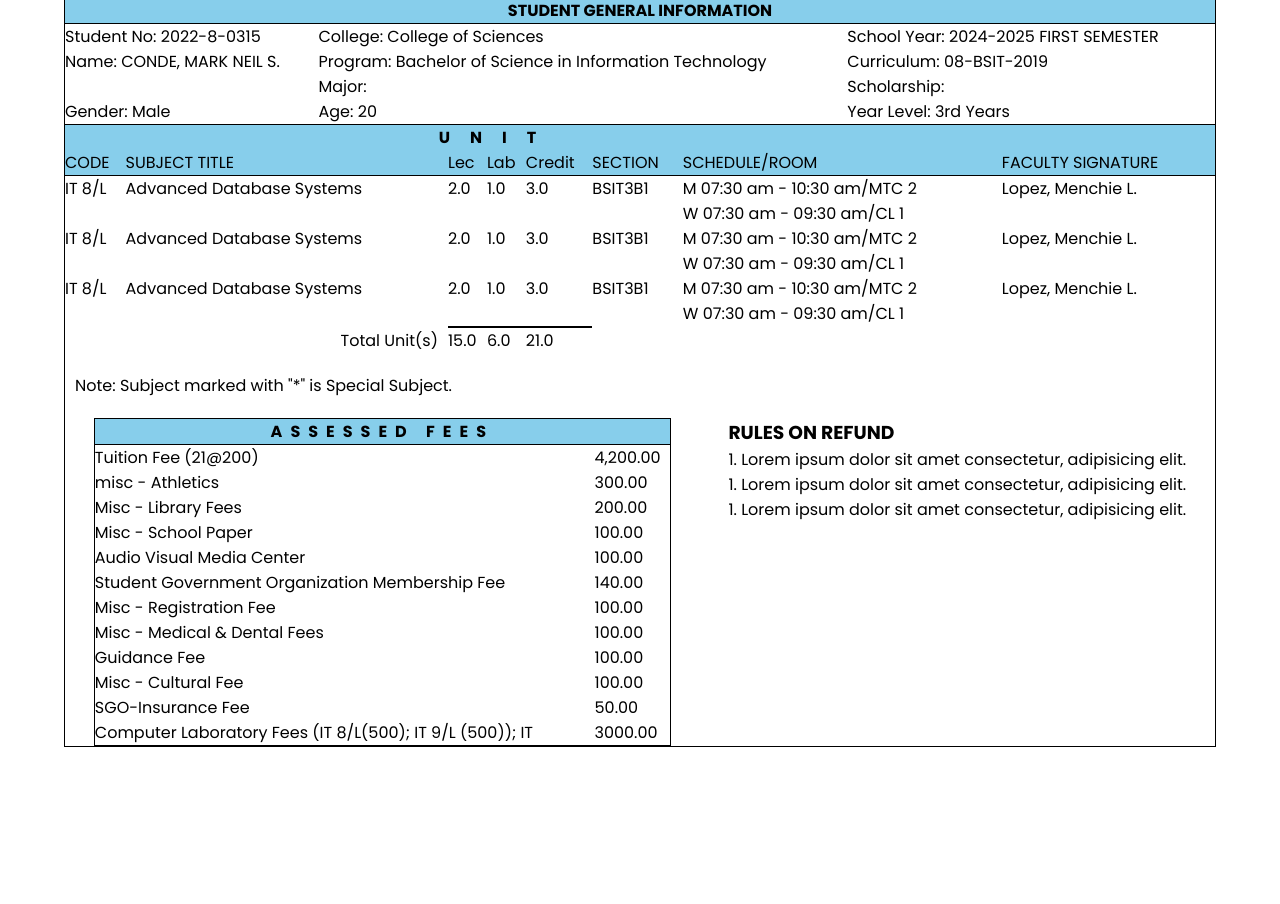
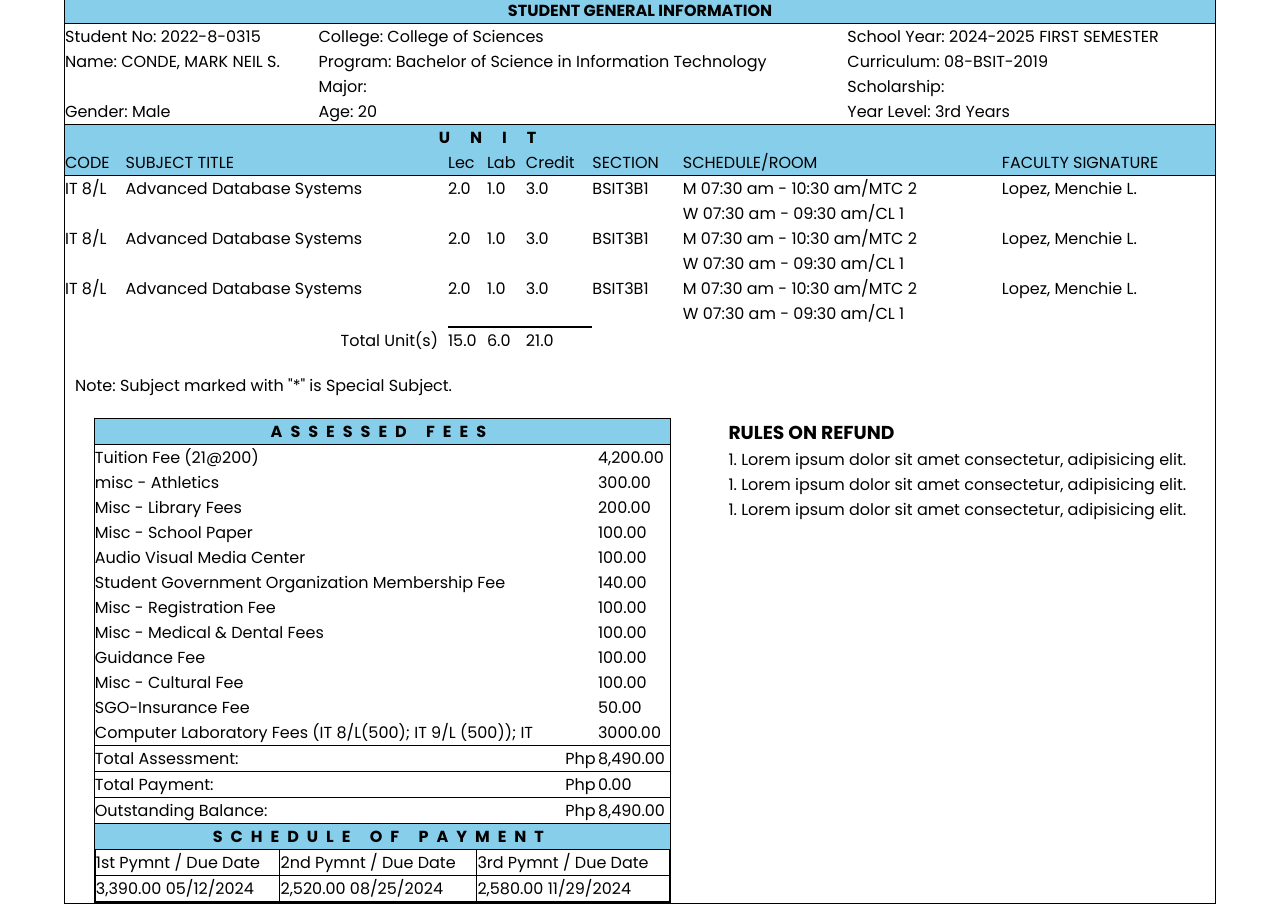
Before and after one commit to ZuLu29/COR, a plain HTML site: page index.html in a window 1280 px wide. Shown: the part 173-1077 px from the top of the page. Before the commit the page ends 920 px from the top, so only its background shows below. Drawn offline with Linux system fonts and the light colour scheme.

Commit message:
adding sop

```diff
--- a/index.html
+++ b/index.html
@@ -130,57 +130,99 @@
             <table class="table1">
               <tr>
                 <td>Tuition Fee (21@200)</td>
+                <td></td>
                 <td>4,200.00</td>
               </tr>
               <tr>
                 <td>misc - Athletics</td>
+                <td></td>
                 <td>300.00</td>
               </tr>
               <tr>
                 <td>Misc - Library Fees</td>
+                <td></td>
                 <td>200.00</td>
               </tr>
               <tr>
                 <td>Misc - School Paper</td>
+                <td></td>
                 <td>100.00</td>
               </tr>
               <tr>
                 <td>Audio Visual Media Center</td>
+                <td></td>
                 <td>100.00</td>
               </tr>
               <tr>
                 <td>Student Government Organization Membership Fee</td>
+                <td></td>
                 <td>140.00</td>
               </tr>
               <tr>
                 <td>Misc - Registration Fee</td>
+                <td></td>
                 <td>100.00</td>
               </tr>
               <tr>
                 <td>Misc - Medical & Dental Fees</td>
+                <td></td>
                 <td>100.00</tr>
                 <td></td>
               </tr>
 
               <tr>
                 <td>Guidance Fee</td>
+                <td></td>
                 <td>100.00</td>
               </tr>
               <tr>
                 <td>Misc - Cultural Fee</td>
+                <td></td>
                 <td>100.00</td>
               </tr>
               <tr>
                 <td>SGO-Insurance Fee</td>
+                <td></td>
                 <td>50.00</td>
               </tr>
               <tr>
                 <td>
                   Computer Laboratory Fees (IT 8/L(500); IT 9/L (500)); IT
                 </td>
+                <td></td>
                 <td>3000.00</td>
               </tr>
+              <tr class="top-bottom">
+                <td >Total Assessment:</td>
+                <td>Php</td>
+                <td>8,490.00</td>
+              </tr>
+              <tr class="bottom">
+                <td>Total Payment:</td>
+                <td>Php</td>
+                <td>0.00</td>
+              </tr>
+              <tr>
+                <td>Outstanding Balance:</td>
+                <td>Php</td>
+                <td>8,490.00</td>
+              </tr>
             </table>
+            <div class="sop">
+              <h4>SCHEDULE OF PAYMENT</h4>
+              <table>
+                <tr>
+                  <td>1st Pymnt / Due Date</td>
+                  <td>2nd Pymnt / Due Date</td>
+                  <td>3rd Pymnt / Due Date</td>
+                </tr>
+                <tr>
+                  <td>3,390.00 05/12/2024</td>
+                  <td>2,520.00 08/25/2024</td>
+                  <td>2,580.00 11/29/2024</td>
+                </tr>
+              </table>
+            </div>
           </div>
           <div class="rules-on-refund">
             <h3>RULES ON REFUND</h3>
--- a/style.css
+++ b/style.css
@@ -120,3 +120,19 @@ table{
     margin-top: 20px;
     margin-left: 10px;
 }
+.top-bottom{
+    border-top: 1px solid black;
+    border-bottom: 1px solid black;
+}
+
+.bottom{
+    border-bottom: 1px solid black;
+}
+
+.sop h4{
+    border-top: 1px solid black;
+    border-bottom: none;
+}
+.sop td{
+    border: 1px solid black;
+}
```
